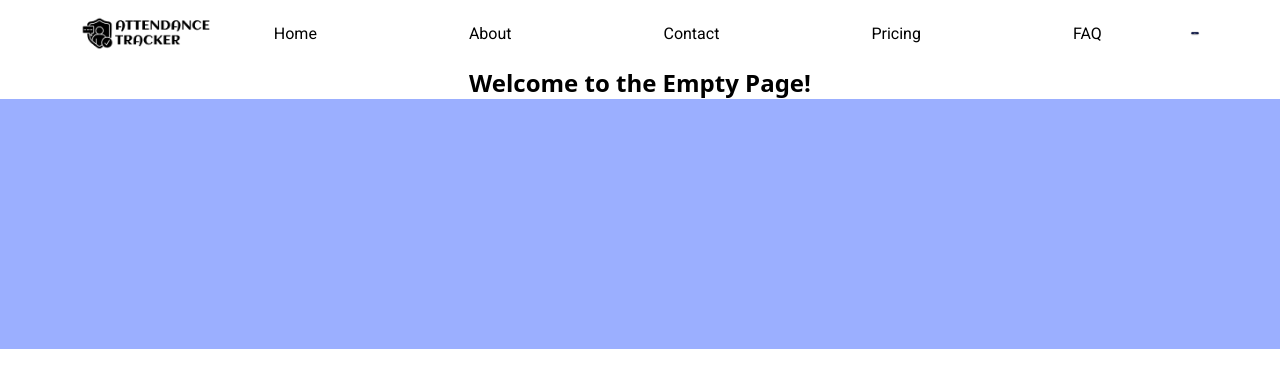
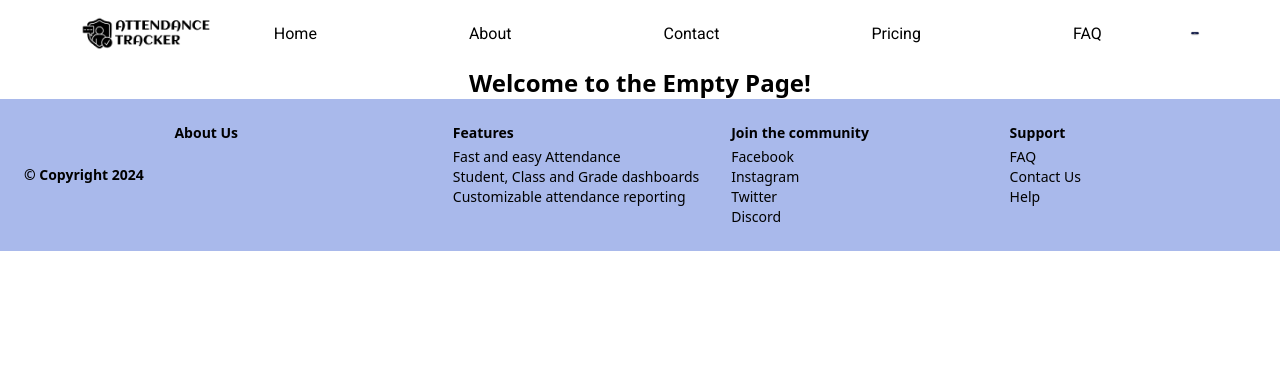
Before and after one commit to PDOX103/Attendance-Tracker, a React (Vite) app in the folder frontend/: page /empty in a window 1280 px wide. Shown: the top 388 px of the page. Built offline with nearby package versions, Linux system fonts and the light colour scheme.

Commit message:
Footer initial

```diff
--- a/frontend/src/Components/Footer.jsx
+++ b/frontend/src/Components/Footer.jsx
@@ -2,12 +2,45 @@ import React from "react";
 
 const Footer = () => {
   return (
-    <section className="bg-BLUE">
-      <div className="container grid-col-1 md:grid-cols-2 min-h-[250px]">
-
-
+    <footer className="bg-[#A9B9EB] text-black py-6">
+      <div className="max-w-7xl mx-auto px-6">
+        <div className="flex flex-col md:flex-row justify-between items-center">
+          <p className="text-sm font-semibold text-center md:text-left mb-4 md:mb-0">
+            © Copyright 2024
+          </p>
+          <div className="grid grid-cols-1 md:grid-cols-4 gap-8 text-sm text-center md:text-left">
+            <div>
+              <p className="font-semibold">About Us</p>
+            </div>
+            <div>
+              <p className="font-semibold">Features</p>
+              <ul className="mt-1">
+                <li>Fast and easy Attendance</li>
+                <li>Student, Class and Grade dashboards</li>
+                <li>Customizable attendance reporting</li>
+              </ul>
+            </div>
+            <div>
+              <p className="font-semibold">Join the community</p>
+              <ul className="mt-1">
+                <li>Facebook</li>
+                <li>Instagram</li>
+                <li>Twitter</li>
+                <li>Discord</li>
+              </ul>
+            </div>
+            <div>
+              <p className="font-semibold">Support</p>
+              <ul className="mt-1">
+                <li>FAQ</li>
+                <li>Contact Us</li>
+                <li>Help</li>
+              </ul>
+            </div>
+          </div>
+        </div>
       </div>
-    </section>
+    </footer>
   );
 };
 
```
